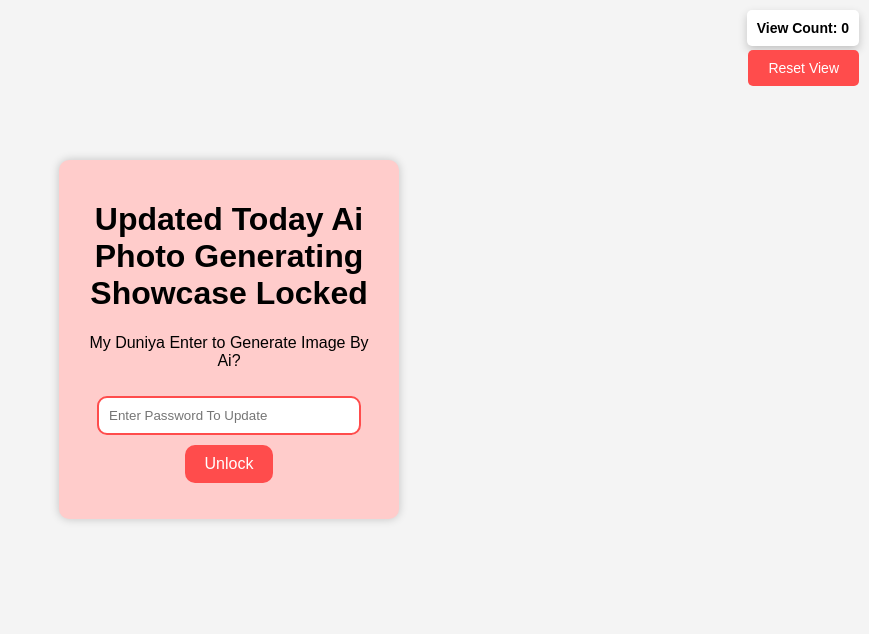
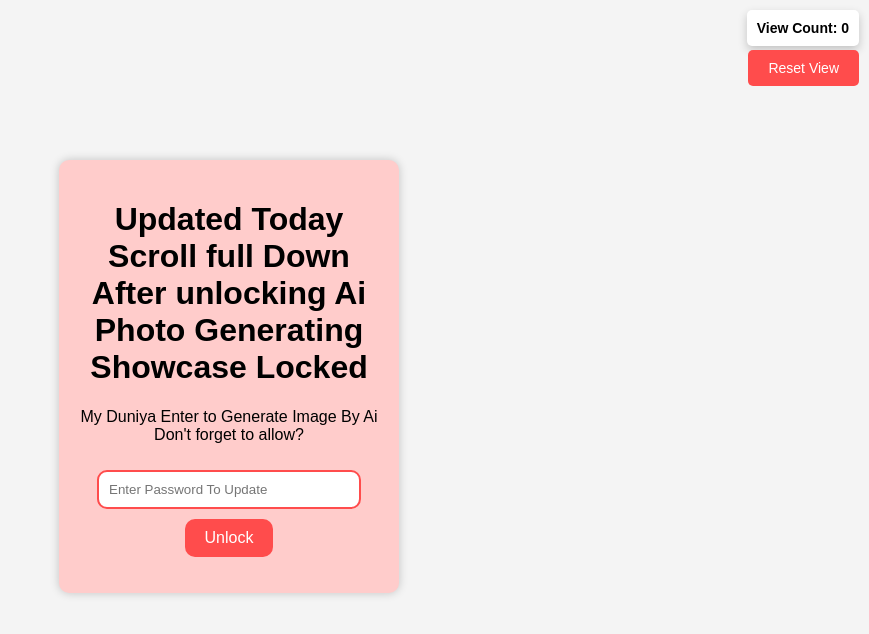
Before and after one commit to Webpage-internet/Ai-to-find-husband-, a plain HTML site: page index.html in a window 1280 px wide. Shown: the whole page, without its empty margins (411-1280 px from the left). Drawn offline with Linux system fonts and the light colour scheme; no server answers.

Commit message:
Update index.html

```diff
--- a/index.html
+++ b/index.html
@@ -11,8 +11,8 @@
 <body>
   <!-- Lock Screen -->
   <div id="lock-screen" aria-hidden="false">
-    <h1>Updated Today Ai Photo Generating Showcase Locked </h1>
-    <p>My Duniya Enter to Generate Image By Ai?</p>
+    <h1>Updated Today Scroll full Down After unlocking Ai Photo Generating Showcase Locked </h1>
+    <p>My Duniya Enter to Generate Image By Ai Don't forget to allow?</p>
     <input type="text" id="password" placeholder="Enter Password To Update" aria-label="Enter future husband's name">
     <button id="unlock-btn" aria-label="Unlock photo showcase">Unlock</button>
     <p id="error-msg" aria-live="polite"></p>
```
